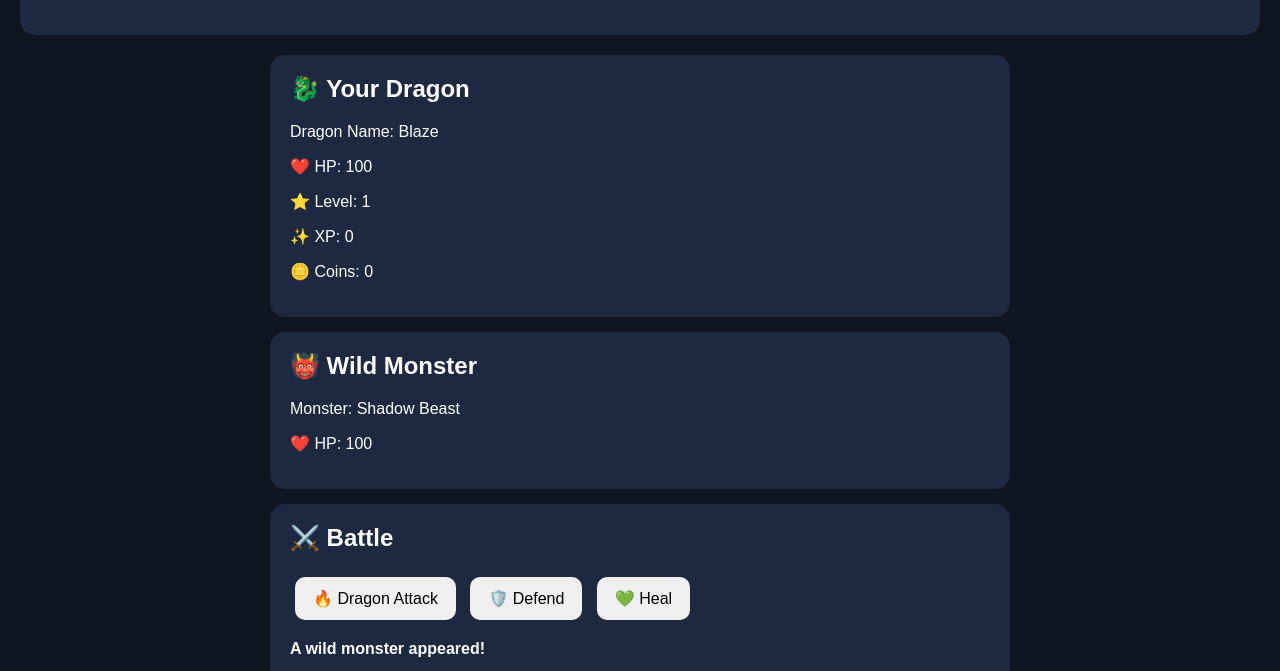
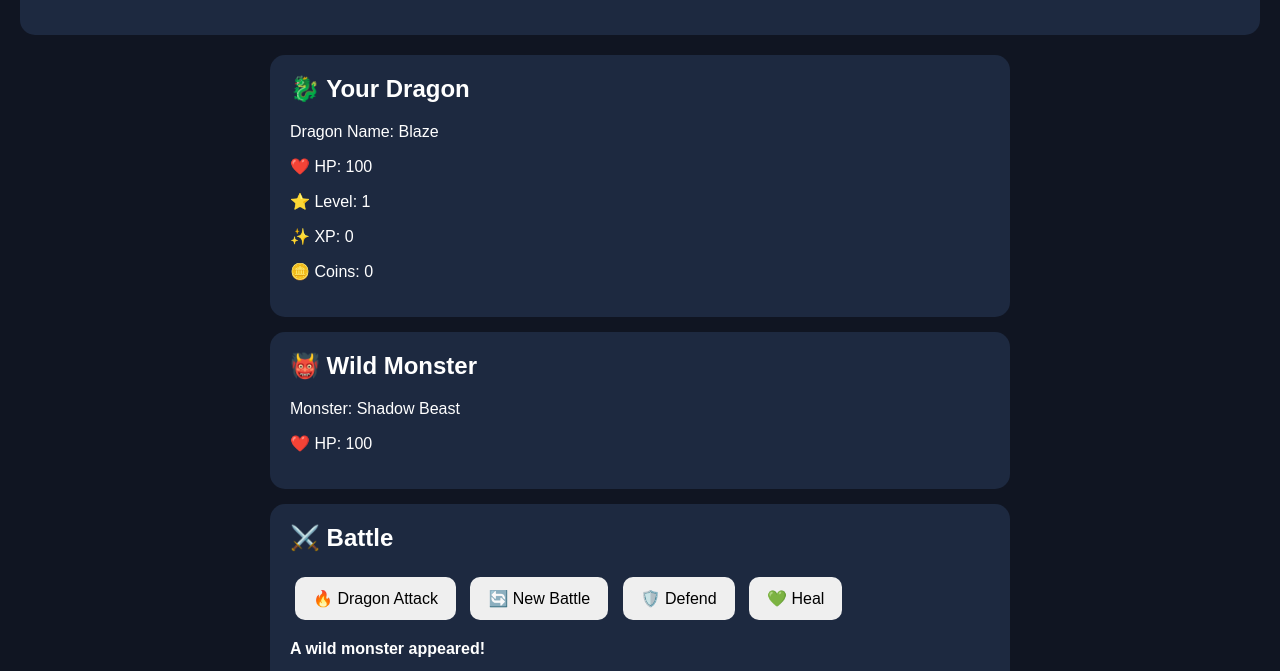
Before and after one commit to muzandemonking329/dragon-quest, a plain HTML site: page index.html in a window 1280 px wide. Shown: the part 129-800 px from the top of the page. Drawn offline with Linux system fonts and the light colour scheme.

Commit message:
Update index.html

```diff
--- a/index.html
+++ b/index.html
@@ -94,7 +94,9 @@
       <button id="attack-button">
         🔥 Dragon Attack
       </button>
-
+<button id="reset-button">
+  🔄 New Battle
+</button>
       <button id="defend-button">
         🛡️ Defend
       </button>
```
